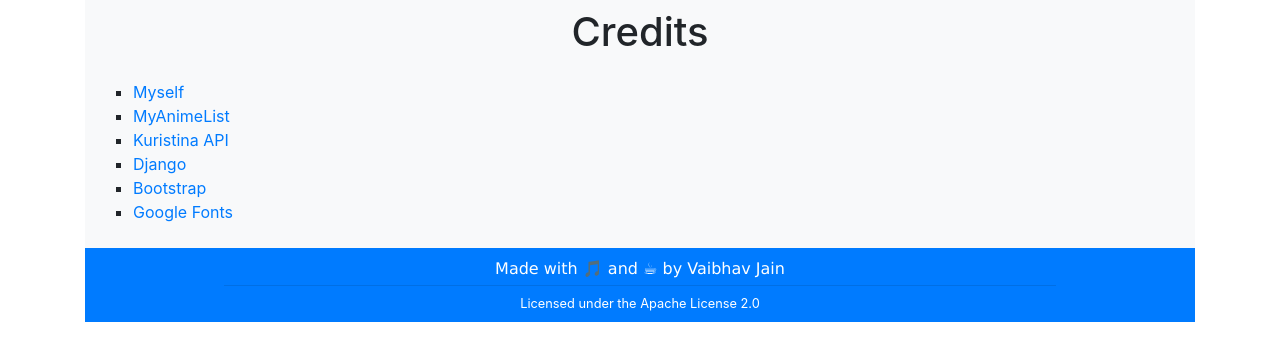
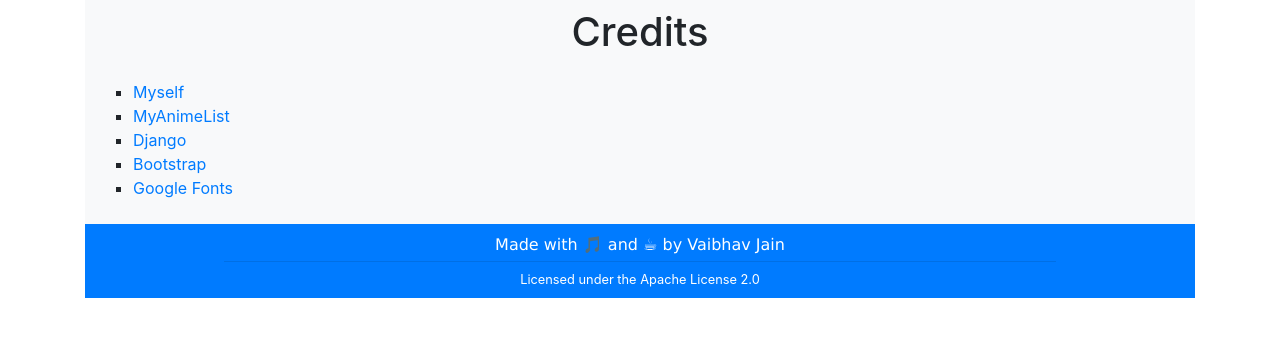
Before and after one commit to vaibhav29498/Binge, a Django app: page /credits in a window 1280 px wide. Shown: the part 70-431 px from the top of the page. Run offline with Django 3.2, Linux system fonts and the light colour scheme; some libraries are stand-ins or nearby versions.

Commit message:
Update credits.html
rmv Kuristina

```diff
--- a/recommender/templates/recommender/credits.html
+++ b/recommender/templates/recommender/credits.html
@@ -12,7 +12,6 @@
     <ul type="square">
     <li><a href="https://github.com/vaibhav29498">Myself</a></li>
     <li><a href="https://myanimelist.net/">MyAnimeList</a></li>
-    <li><a href="https://github.com/TimboKZ/kuristina">Kuristina API</a></li>
     <li><a href="https://www.djangoproject.com/">Django</a></li>
     <li><a href="https://getbootstrap.com/">Bootstrap</a></li>
     <li><a href="https://fonts.google.com/">Google Fonts</a></li>
```
